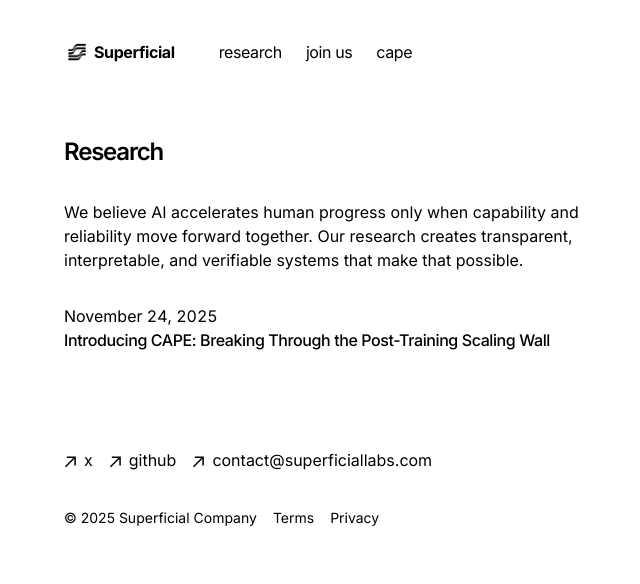
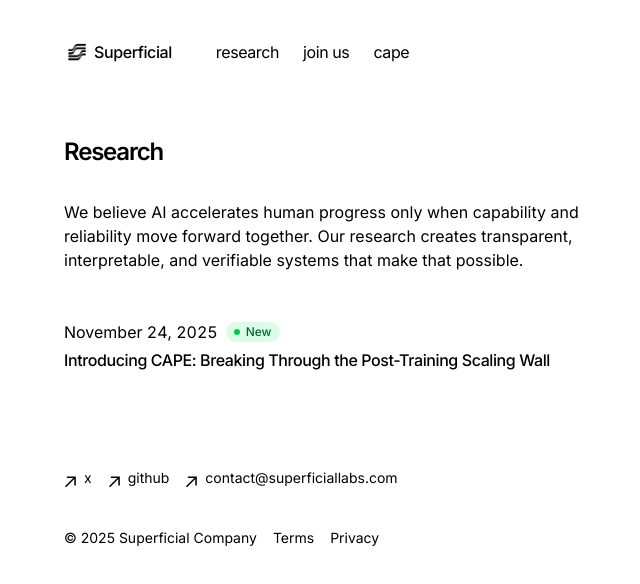
Before and after one commit to superficialorg/capabilitybench, a Next.js app: page /research in a window 1280 px wide. Shown: the top 584 px of the page, without its empty margins (288-928 px from the left). Built offline with nearby package versions, Linux system fonts and the light colour scheme.

Commit message:
Update navigation font weight, footer link sizes, homepage image, spacing, and add New badge to research page

```diff
--- a/app/components/footer.tsx
+++ b/app/components/footer.tsx
@@ -20,7 +20,7 @@
 export default function Footer() {
   return (
     <footer className="mb-16">
-      <ul className="font-sm mt-16 flex flex-row space-x-4 text-black">
+      <ul className="font-sm mt-16 flex flex-row space-x-4 text-black text-sm">
         <li>
           <a
             className="flex items-center transition-all hover:text-neutral-800 text-black"
--- a/app/components/nav.tsx
+++ b/app/components/nav.tsx
@@ -33,7 +33,7 @@
                 height={24}
                 className="h-[18px] w-[18px]"
               />
-              <span className={`${inter.className} font-bold`}>Superficial</span>
+              <span className={`${inter.className} font-medium`}>Superficial</span>
             </Link>
             {Object.entries(navItems).map(([path, { name }]) => {
               return (
--- a/app/joinus/page.tsx
+++ b/app/joinus/page.tsx
@@ -25,7 +25,7 @@
       <p className="mb-12">
         If you want to solve hard problems with real-world significance, and help shape the systems that will define the next era of AI, we'd love to meet you.
       </p>
-      <div className="mt-8">
+      <div className="mt-12">
         {joinusPosts
           .sort((a, b) => {
             if (
--- a/app/page.tsx
+++ b/app/page.tsx
@@ -6,7 +6,7 @@
     <section>
       <div className="mb-8">
         <Image
-          src="/SF2.png"
+          src="/SF.jpg"
           alt="Superficial"
           width={800}
           height={600}
--- a/app/research/page.tsx
+++ b/app/research/page.tsx
@@ -17,7 +17,7 @@
       <p className="mb-8">
         We believe AI accelerates human progress only when capability and reliability move forward together. Our research creates transparent, interpretable, and verifiable systems that make that possible.
       </p>
-      <div className="mt-8">
+      <div className="mt-12">
         {researchPosts
           .sort((a, b) => {
             if (
@@ -34,9 +34,17 @@
               href={`/research/${post.slug}`}
             >
               <div className="w-full flex flex-col">
-                <p className="text-black tabular-nums whitespace-nowrap">
-                  {formatDate(post.metadata.publishedAt, false)}
-                </p>
+                <div className="flex items-center gap-2 mb-1">
+                  <p className="text-black tabular-nums whitespace-nowrap">
+                    {formatDate(post.metadata.publishedAt, false)}
+                  </p>
+                  {post.slug === 'cape' && (
+                    <span className="flex items-center gap-1.5 rounded-full bg-green-100 px-2 py-0.5 text-xs font-medium text-green-800 dark:bg-green-900 dark:text-green-200 w-fit">
+                      <span className="h-1.5 w-1.5 rounded-full bg-green-500"></span>
+                      New
+                    </span>
+                  )}
+                </div>
                 <p className="text-black tracking-tight font-medium">
                   {post.metadata.title}
                 </p>
```
